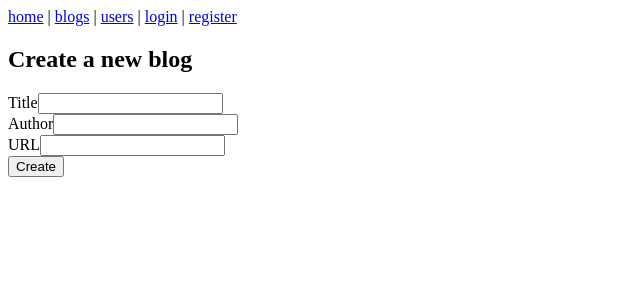
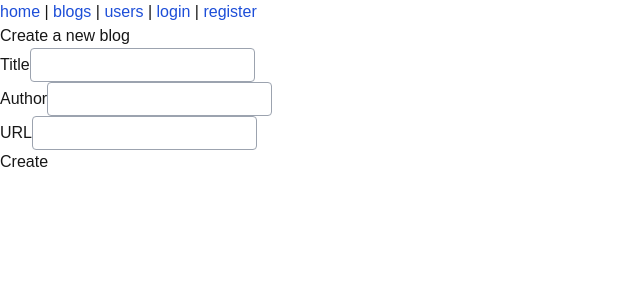
Before and after one commit to vilho4/Part14, a Next.js app in the folder bloglist-app/: page /blogs/new in a window 1280 px wide. Shown: the top 300 px of the page, without its empty margins (0-640 px from the left). Built offline with nearby package versions, Linux system fonts and the light colour scheme; no server answers.

Commit message:
14.16 completed

```diff
--- a/bloglist-app/app/actions/blogs.ts
+++ b/bloglist-app/app/actions/blogs.ts
@@ -35,13 +35,26 @@ export const createBlogAction = async (previousState: unknown, formData: FormDat
   }
 
   if (Object.keys(errors).length > 0) {
-    return { errors, values: { title, author, url } }
+    return {
+      errors,
+      values: { title, author, url },
+      success: false,
+    }
   }
 
   await createBlog({ title, author, url })
 
   revalidatePath('/blogs')
-  redirect('/blogs')
+
+  return {
+    errors: {},
+    values: {
+      title: '',
+      author: '',
+      url: '',
+    },
+    success: true,
+  }
 }
 
 export const likeBlogAction = async (formData: FormData) => {
--- a/bloglist-app/app/blogs/new/page.tsx
+++ b/bloglist-app/app/blogs/new/page.tsx
@@ -1,7 +1,9 @@
 'use client'
 
 import { createBlogAction } from '@/app/actions/blogs'
-import { useActionState } from 'react'
+import { useActionState, useEffect } from 'react'
+import { useNotification } from '@/app/components/NotificationContext'
+import { useRouter } from 'next/navigation'
 
 type FormState = {
   errors: {
@@ -14,6 +16,7 @@ type FormState = {
     author: string
     url: string
   }
+  success: boolean
 }
 
 const initialState: FormState = {
@@ -23,10 +26,20 @@ const initialState: FormState = {
     author: '',
     url: '',
   },
+  success: false,
 }
 
 export default function NewBlog() {
   const [state, formAction] = useActionState(createBlogAction, initialState)
+  const { showNotification } = useNotification()
+  const router = useRouter()
+
+  useEffect(() => {
+    if (state.success) {
+      showNotification('Blog created successfully', 'success')
+      router.push('/blogs')
+    }
+  }, [state.success, showNotification, router])
   return (
     <div>
       <h2>Create a new blog</h2>
@@ -36,21 +49,21 @@ export default function NewBlog() {
             Title
             <input type="text" name="title" defaultValue={state.values.title} required />
           </label>
-          {state.errors.title && <div style={{ color: 'red' }}>{state.errors.title}</div>}
+          {state.errors.title && <div className="text-red-500">{state.errors.title}</div>}
         </div>
         <div>
           <label>
             Author
             <input type="text" name="author" defaultValue={state.values.author} required />
           </label>
-          {state.errors.author && <div style={{ color: 'red' }}>{state.errors.author}</div>}
+          {state.errors.author && <div className="text-red-500">{state.errors.author}</div>}
         </div>
         <div>
           <label>
             URL
             <input type="url" name="url" defaultValue={state.values.url} required />
           </label>
-          {state.errors.url && <div style={{ color: 'red' }}>{state.errors.url}</div>}
+          {state.errors.url && <div className="text-red-500">{state.errors.url}</div>}
         </div>
         <button type="submit">Create</button>
       </form>
--- /dev/null
+++ b/bloglist-app/app/components/Notification.tsx
@@ -0,0 +1,19 @@
+'use client'
+
+import { useNotification } from './NotificationContext'
+
+export default function Notification() {
+  const { message, type } = useNotification()
+
+  console.log('Notification message:', message) // väliaikainen testi
+
+  if (!message) return null
+
+  return (
+    <div
+      className={type === 'success' ? 'bg-green-600 text-white p-3' : 'bg-red-600 text-white p-3'}
+    >
+      {message}
+    </div>
+  )
+}
--- /dev/null
+++ b/bloglist-app/app/components/NotificationContext.tsx
@@ -0,0 +1,38 @@
+'use client'
+
+import { createContext, useContext, useState } from 'react'
+
+type NotificationType = 'success' | 'error'
+
+type NotificationContextType = {
+  message: string
+  type: NotificationType
+  showNotification: (message: string, type?: NotificationType) => void
+}
+
+const NotificationContext = createContext<NotificationContextType>({
+  message: '',
+  type: 'success',
+  showNotification: () => {},
+})
+
+export const NotificationProvider = ({ children }: { children: React.ReactNode }) => {
+  const [message, setMessage] = useState('')
+  const [type, setType] = useState<NotificationType>('success')
+
+  const showNotification = (msg: string, notifType: NotificationType = 'success') => {
+    console.log('showNotification called:', msg) // väliaikainen testi
+    setMessage(msg)
+    setType(notifType)
+
+    setTimeout(() => setMessage(''), 5000)
+  }
+
+  return (
+    <NotificationContext value={{ message, type, showNotification }}>
+      {children}
+    </NotificationContext>
+  )
+}
+
+export const useNotification = () => useContext(NotificationContext)
--- a/bloglist-app/app/globals.css
+++ b/bloglist-app/app/globals.css
@@ -3,6 +3,14 @@
 :root {
   --background: #ffffff;
   --foreground: #171717;
+
+  --input-background: #ffffff;
+  --input-foreground: #171717;
+  --input-border: #9ca3af;
+
+  --link: #1d4ed8;
+
+  color-scheme: light;
 }
 
 @theme inline {
@@ -14,13 +22,61 @@
 
 @media (prefers-color-scheme: dark) {
   :root {
-    --background: #0a0a0a;
-    --foreground: #ededed;
+    --background: #111827;
+    --foreground: #f3f4f6;
+
+    --input-background: #1f2937;
+    --input-foreground: #f9fafb;
+    --input-border: #6b7280;
+
+    --link: #60a5fa;
+
+    color-scheme: dark;
   }
 }
 
 body {
+  margin: 0;
   background: var(--background);
   color: var(--foreground);
   font-family: Arial, Helvetica, sans-serif;
 }
+
+input,
+textarea,
+select {
+  border: 1px solid var(--input-border);
+  border-radius: 4px;
+  padding: 4px 8px;
+  background: var(--input-background);
+  color: var(--input-foreground);
+}
+
+input::placeholder,
+textarea::placeholder {
+  color: #9ca3af;
+}
+
+input:focus,
+textarea:focus,
+select:focus {
+  outline: 2px solid #3b82f6;
+  outline-offset: 1px;
+}
+
+button,
+input[type='button'],
+input[type='submit'] {
+  cursor: pointer;
+}
+
+a {
+  color: var(--link);
+}
+
+@media (prefers-color-scheme: dark) {
+  input::placeholder,
+  textarea::placeholder {
+    color: #9ca3af;
+  }
+}
--- a/bloglist-app/app/layout.tsx
+++ b/bloglist-app/app/layout.tsx
@@ -1,13 +1,19 @@
 import AuthSessionProvider from './components/SessionProvider'
 import NavBar from './components/NavBar'
+import Notification from './components/Notification'
+import { NotificationProvider } from './components/NotificationContext'
+import './globals.css'
 
 export default function RootLayout({ children }: { children: React.ReactNode }) {
   return (
     <html lang="en">
       <body>
         <AuthSessionProvider>
-          <NavBar />
-          {children}
+          <NotificationProvider>
+            <NavBar />
+            <Notification />
+            {children}
+          </NotificationProvider>
         </AuthSessionProvider>
       </body>
     </html>
```
Also changed, not shown: bloglist-app/app/components/NavBar.tsx (+7 -1 lines).
